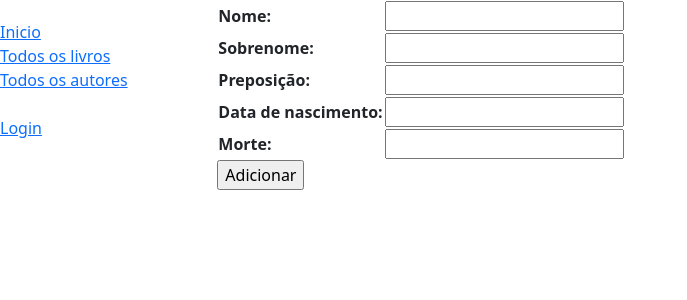
After one commit to ciparthur/Biblioteca_local, a Django app: page /autor/criar/ in a window 1280 px wide. The commit adds this page. Shown: the top 300 px of the page, without its empty margins (0-687 px from the left). Run offline with Django 4.2, Linux system fonts and the light colour scheme.

Commit message:
Criação da página de renovação da data de devolução
Também foi criado uma parte da página de criação de novo autores.

```diff
--- a/biblioteca_local/settings.py
+++ b/biblioteca_local/settings.py
@@ -106,7 +106,7 @@ AUTH_PASSWORD_VALIDATORS = [
 # Internationalization
 # https://docs.djangoproject.com/en/4.0/topics/i18n/
 
-LANGUAGE_CODE = 'pt-br'
+LANGUAGE_CODE = 'en-us'
 
 TIME_ZONE = 'America/Sao_Paulo'
 
--- /dev/null
+++ b/catalogo/forms.py
@@ -0,0 +1,86 @@
+import datetime
+
+from django import forms
+from django.core.exceptions import ValidationError
+from django.utils.translation import gettext_lazy as _
+
+
+#class RenovacaoLivroModeloFormulario(forms.ModelForm):
+#    def clean_devolucao(self):
+#        data = self.cleaned_data['devolucao']
+
+#        if data < datetime.date.today():
+#            raise ValidationError(_('Data inválida - a nova data está no passado.'))
+
+#        if data > datetime.date.today() + datetime.timedelta(weeks=3):
+#            raise ValidationError(_('Data inválida - a nova data tem mais de quatro semanas.'))
+
+#        return data
+
+
+#    class Meta:
+#        model = LivroInstancia
+#        fields = ['devolucao']
+#        labels = {'devolucao': _('Nova data de devolução')}
+#        help_texts = {'devolucao': _('Entre com a nova data de devolução')}
+
+
+class RenovacaoLivroFormulario(forms.Form):
+    """Formulário para renovação de livros"""
+    data_renovacao = forms.DateField(label='Data de renovação', help_text='Ensira uma data entre hoje e quatro semanas (padrão é três semanas).')
+
+    def clean_data_renovacao(self):
+        data = self.cleaned_data['data_renovacao']
+
+        # Verifica se a data não está no passado.
+        if data < datetime.date.today():
+            raise ValidationError(_('Data inválida - a nova data está no passado.'))
+
+        # Verifica se a data não está em um futuro distante (mais de quatro semanas)
+        if data > datetime.date.today() + datetime.timedelta(weeks=4):
+            raise ValidationError(_('Data inválida - a nova data tem mais de quatro semanas.'))
+
+        # Lembre-se de sempre retornar os dados limpos
+        return data
+
+
+class CriarAutor(forms.Form):
+    """Formulário para o cadastro de novos autores"""
+    nome = forms.CharField(max_length=100)
+    sobrenome = forms.CharField(max_length=100)
+    preposicao = forms.CharField(label='Preposição', max_length=5, required=False)
+    data_nascimento = forms.DateField(label='Data de nascimento', required=False)
+    data_morte = forms.DateField(label='Morte', required=False)
+
+    def clean_nome(self):
+        data = self.cleaned_data['nome']
+
+        return data
+
+    def clean_sobronome(self):
+        data = self.cleaned_data['sobrenome']
+
+        return data
+
+    def clean_preposicao(self):
+        data = self.cleaned_data['preposicao']
+
+        return data
+
+    def clean_data_nascimento(self):
+        data = self.cleaned_data['data_nascimento']
+
+        return data
+
+    def clean_data_morte(self):
+        data = self.cleaned_data['data_morte']
+
+        return data
+
+
+class AtualizarAutor(forms.Form):
+    pass
+
+
+class DeletarAutor(forms.Form):
+    pass
--- /dev/null
+++ b/catalogo/templates/catalogo/autor_form.html
@@ -0,0 +1,13 @@
+{% extends 'base.html' %}
+
+{% block title %}<title>Biblioteca local - Adicionar novo autor</title>{% endblock %}
+
+{% block content %}
+    <form action="" method="POST">
+        {% csrf_token %}
+        <table>
+            {{ formulario.as_table }}
+        </table>
+        <input type="submit" value="Adicionar">
+    </form>
+{% endblock %}
--- a/catalogo/templates/catalogo/mutuarios.html
+++ b/catalogo/templates/catalogo/mutuarios.html
@@ -9,7 +9,7 @@
         {% for mutuario in mutuarios %}
             <ul>
                 <li class="{% if mutuario.esta_atrasado %}text-danger{% endif %}">
-                    <a href="{% url 'livro-detalhes' mutuario.livro.pk %}">{{ mutuario.livro.titulo }}</a> ({{ mutuario.devolucao }}) - {{ mutuario.mutuario.first_name }} {{ mutuario.mutuario.last_name }}
+                    <a href="{% url 'livro-detalhes' mutuario.livro.pk %}">{{ mutuario.livro.titulo }}</a> ({{ mutuario.devolucao }}) - {{ mutuario.mutuario.first_name }} {{ mutuario.mutuario.last_name }} - {% if perms.catalogo.can_mark_returned %}<a href="{% url 'renovacao-livro' mutuario.id %}">Renovação</a>{% endif %}
                 </li>
             </ul>
         {% endfor %}
--- a/catalogo/urls.py
+++ b/catalogo/urls.py
@@ -10,4 +10,6 @@ urlpatterns = [
     path('autores/<int:autor_pk>', views.autor_detalhes, name='autor-detalhes'),
     path('meus_livros', views.livros_emprestados, name='livros-emprestados'),
     path('mutuarios/', views.mutuarios, name='mutuarios'),
+    path('livro/<uuid:renovacao_pk>/renovacao/', views.renovacao_livro, name='renovacao-livro'),
+    path('autor/criar/', views.criar_autor, name='criar-autor'),
 ]
--- a/catalogo/views.py
+++ b/catalogo/views.py
@@ -1,11 +1,15 @@
+import datetime
+
 from django.shortcuts import render, get_object_or_404
-from django.http import Http404
+from django.http import Http404, HttpResponseRedirect
 from django.views import generic
 from django.contrib.auth.decorators import login_required, permission_required
 from django.contrib.admin.views.decorators import staff_member_required
+from django.urls import reverse
 # from django.core.paginator import Paginator
 
 from .models import Livro, LivroInstancia, Autor, Genero
+from .forms import RenovacaoLivroFormulario, CriarAutor
 
 def index(request):
     """Função view do página index do site"""
@@ -118,3 +122,51 @@ def mutuarios(request):
         raise Http404('Página não encontrada :(')
 
     return render(request, 'catalogo/mutuarios.html', contexto)
+
+@login_required
+@permission_required('catalogo.can_mark_returned')
+def renovacao_livro(request, renovacao_pk):
+    """Função view para a criação da página de renovação dos livros emprestados"""
+    livro_instancia = get_object_or_404(LivroInstancia, pk=renovacao_pk)
+
+    # Se a requisição for POST, então processe os dados do formulário
+    if request.method == 'POST':
+        # Cria uma instância de formulário e preenche com os dados da requisição (Vinculação)
+        formulario = RenovacaoLivroFormulario(request.POST)
+
+        # Verifica se o formulário é válido
+        if formulario.is_valid():
+            # Processa os dados de 'formulario.cleaned_data conforme for necessário (Aqui apenas gravamos no campo devolução do modelo)
+            livro_instancia.devolucao = formulario.cleaned_data['data_renovacao']
+            livro_instancia.save()
+
+            # Redireciona para a nova URL
+            return HttpResponseRedirect(reverse('mutuarios'))
+    # Se o metodo for GET (ou outro metodo) cria um formulário padrão
+    else:
+        proposta = datetime.date.today() + datetime.timedelta(weeks=3)
+        formulario = RenovacaoLivroFormulario(initial={'data_renovacao': proposta})
+
+    contexto = {'formulario': formulario, 'livro_instancia': livro_instancia}
+
+    return render(request, 'catalogo/renovacao_livro.html', contexto)
+
+def criar_autor(request):
+    criar_autor = Autor.objects.all()
+
+    if request.method == 'POST':
+        formulario = CriarAutor(request.POST)
+
+        if formulario.is_valid():
+            criar_autor.nome = formulario.cleaned_data['nome']
+            criar_autor.sobrenome = formulario.cleaned_data['sobrenome']
+            criar_autor.preposicao = formulario.cleaned_data['preposicao']
+            criar_autor.data_nascimento = formulario.cleaned_data['data_nascimento']
+            criar_autor.data_morte = formulario.cleaned_data['data_morte']
+            criar_autor.save()
+    else:
+        formulario = CriarAutor()
+
+    contexto = {'formulario': formulario, 'criar_autor': criar_autor}
+
+    return render(request, 'catalogo/autor_form.html', contexto)
```
Also changed, not shown: catalogo/templates/catalogo/renovacao_livro.html (added, +19 -0 lines).
